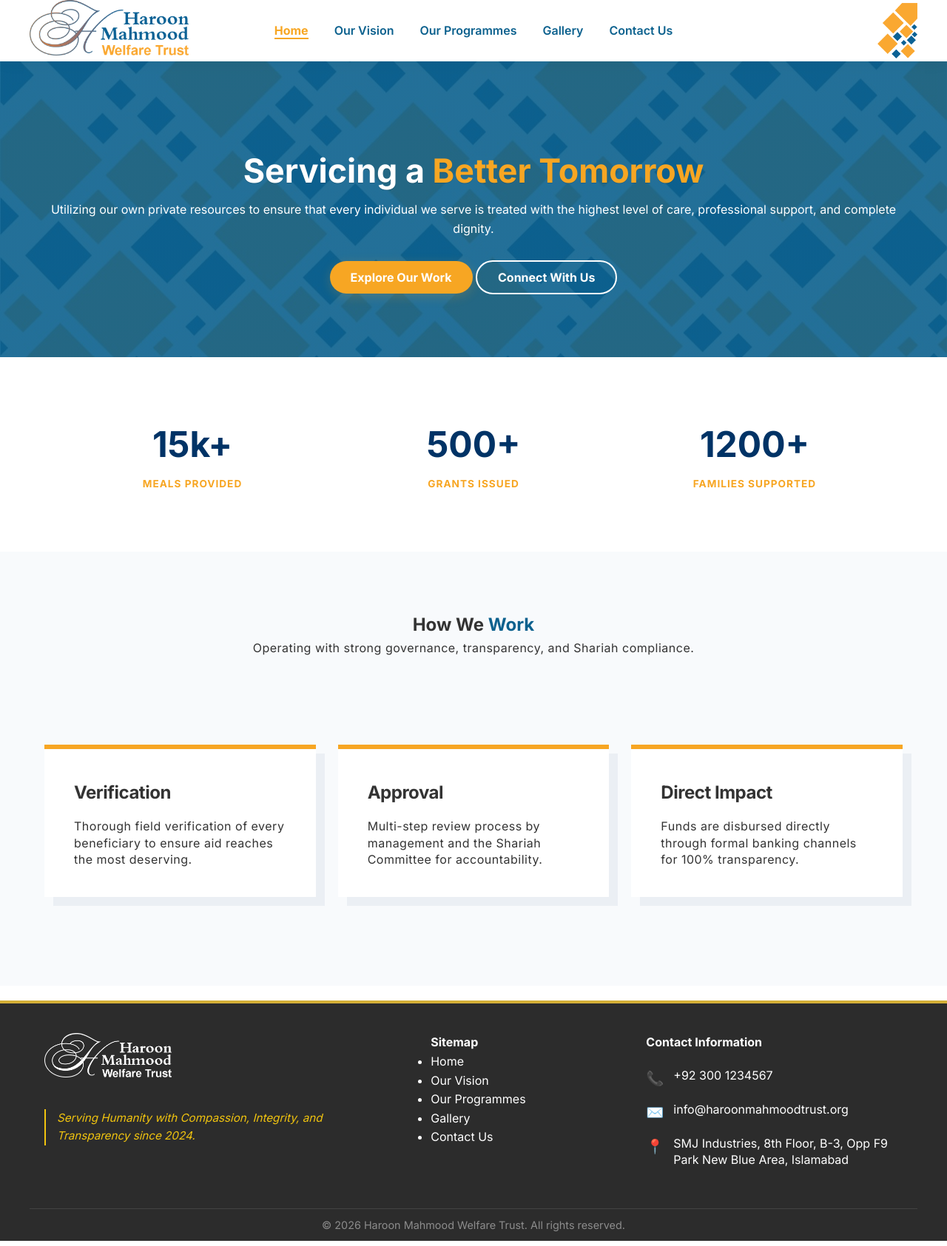
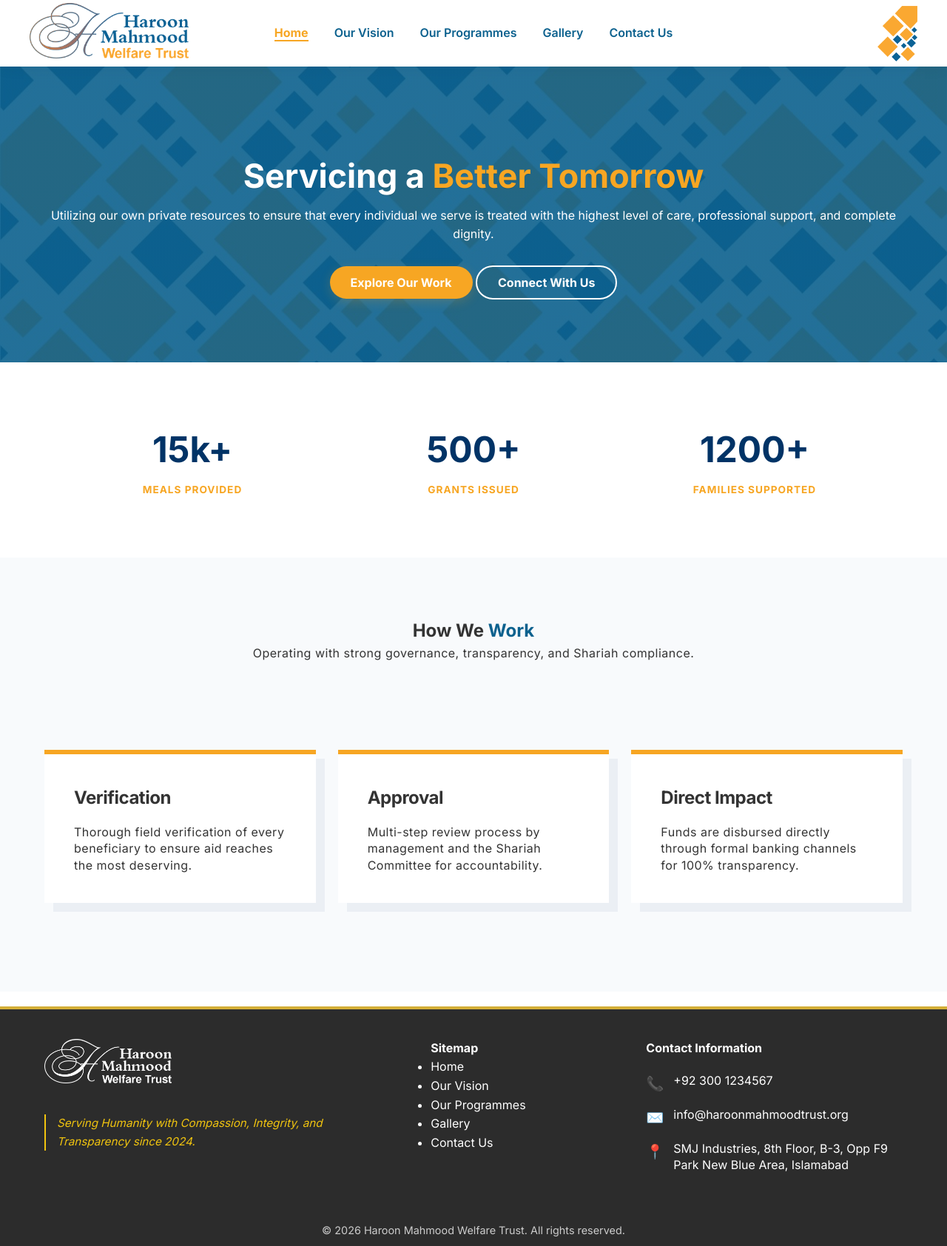
Before and after one commit to arbabit/hm, a plain HTML site: page index.html in a window 1280 px wide. Shown: the whole page at 74% size. Drawn offline with Linux system fonts and the light colour scheme.

Commit message:
Fix footer white line and layout issues

```diff
--- a/style.css
+++ b/style.css
@@ -1,3 +1,10 @@
+/* Reserve space for dynamic header/footer to prevent layout shift */
+#mainHeader {
+    min-height: 90px; /* Adjust to match your header's height */
+}
+#mainFooter {
+    /* min-height removed to avoid extra white space on pages with static footer */
+}
 /* Mission Section Styling */
 .mission-section {
     background: #f9f9f9;
@@ -594,7 +601,7 @@ table.impact-table {
     grid-template-columns: 2fr 1fr 1.5fr;
     gap: 60px;
     padding-bottom: 40px;
-    border-bottom: 1px solid rgba(255,255,255,0.1);
+    /* border-bottom removed to fix white line above copyright */
 }
 
 .footer-logo {
@@ -630,7 +637,7 @@ table.impact-table {
     text-align: center;
     padding-top: 10px;
     font-size: 0.9rem;
-    opacity: 0.6;
+    opacity: 1;
     background: #2c2c2c;
     color: #ccc;
     margin-bottom: 0 !important;
```
Also changed, not shown: programmes.html (+1 -1 lines).
